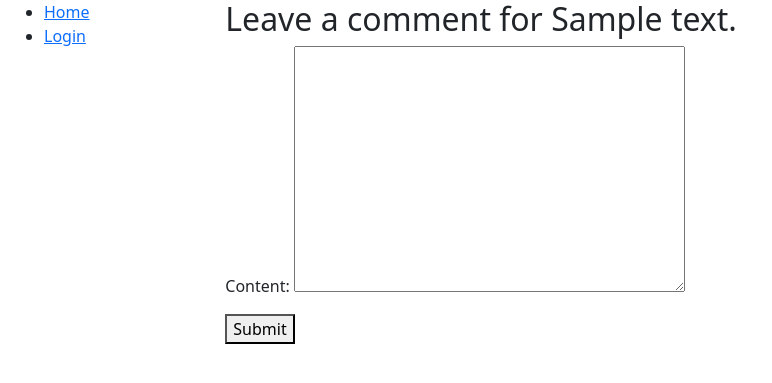
After one commit to Shuhao99/MiniAmazon, a Django app: page /delivered_items/1/comment in a window 1280 px wide. The commit adds this page. Shown: the top 383 px of the page, without its empty margins (0-772 px from the left). Run offline with Django 4.2, Linux system fonts and the light colour scheme; tables that the repository leaves empty hold one stand-in row (values such as "Sample post").

Commit message:
Add: Comments

```diff
--- a/web-app/amazon/urls.py
+++ b/web-app/amazon/urls.py
@@ -15,7 +15,7 @@ Including another URLconf
 """
 from django.contrib import admin
 from django.urls import path
-from amazon_server.views import login_view, logout_view, register_view, become_seller, add_item, home, browse_view, search_view, purchase_view, multi_purchase_view, user_orders, shopping_cart_view, shopping_cart_multi_purchase_view, place_order_failed_view
+from amazon_server.views import login_view, logout_view, register_view, become_seller, add_item, home, browse_view, search_view, purchase_view, multi_purchase_view, user_orders, shopping_cart_view, shopping_cart_multi_purchase_view, place_order_failed_view, delivered_items, comment_form
 urlpatterns = [
     path("", home, name="home"),
     path('admin/', admin.site.urls),
@@ -33,4 +33,6 @@ urlpatterns = [
     path('shopping_cart/', shopping_cart_view, name='shopping_cart'),
     path('shopping_cart_multi_purchase', shopping_cart_multi_purchase_view, name='shopping_cart_multi_purchase'),
     path('place_order_failed', place_order_failed_view, name='place_order_failed'),
+    path('delivered_items/', delivered_items, name='delivered_items'),
+    path('delivered_items/<int:ordered_item_id>/comment', comment_form, name='comment_form'),
 ]
--- a/web-app/amazon_server/forms.py
+++ b/web-app/amazon_server/forms.py
@@ -1,5 +1,5 @@
 from django import forms
-from .models import Item
+from .models import Item, Comment
 class BecomeSellerForm(forms.Form):
     confirm = forms.BooleanField(
         required=True,
@@ -38,3 +38,8 @@ class ConfirmOrderForm(forms.Form):
     x_cord = forms.IntegerField(label="X Coordinate", min_value=0)
     y_cord = forms.IntegerField(label="Y Coordinate", min_value=0)
     ups_account_id = forms.CharField(label="UPS Account Id", required=False)
+
+class CommentForm(forms.ModelForm):
+    class Meta:
+        model = Comment
+        fields = ['content']
--- a/web-app/amazon_server/models.py
+++ b/web-app/amazon_server/models.py
@@ -65,3 +65,14 @@ class ShoppingCartItem(models.Model):
     class Meta:
         unique_together = ('user', 'item')
         db_table = 'shoppingcartitem'
+
+class Comment(models.Model):
+    item = models.ForeignKey(Item, on_delete=models.CASCADE)
+    buyer = models.ForeignKey(User, on_delete=models.CASCADE)
+    content = models.TextField()
+
+    def __str__(self):
+        return f"<Comment by {self.buyer} on {self.item}>"
+
+    class Meta:
+        db_table = 'comment'
--- a/web-app/amazon_server/templates/base_generic.html
+++ b/web-app/amazon_server/templates/base_generic.html
@@ -24,6 +24,7 @@
             <li><a href="{% url 'search' %}">Search items</a></li>
             <li><a href="{% url 'user_orders' %}">Orders</a></li>
             <li><a href="{% url 'shopping_cart' %}">Shopping Cart</a></li>
+            <li><a href="{% url 'delivered_items' %}">Make Comments</a></li>
             <li>User: {{ user.get_username }}</li>
           {% else %}
             <li><a href="{% url 'login' %}?next={{ request.path }}">Login</a></li>
--- /dev/null
+++ b/web-app/amazon_server/templates/comment_form.html
@@ -0,0 +1,10 @@
+{% extends 'base_generic.html' %}
+
+{% block content %}
+  <h2>Leave a comment for {{ ordered_item.item.description }}</h2>
+  <form method="post">
+    {% csrf_token %}
+    {{ form.as_p }}
+    <button type="submit">Submit</button>
+  </form>
+{% endblock %}
--- a/web-app/amazon_server/views.py
+++ b/web-app/amazon_server/views.py
@@ -4,11 +4,11 @@ from django.contrib.auth.forms import UserCreationForm
 from django.contrib.auth.forms import AuthenticationForm
 from django.contrib import messages
 from django.contrib.auth.decorators import login_required
-from .forms import BecomeSellerForm, AddItemForm, MultiPurchaseForm, ConfirmOrderForm
+from .forms import BecomeSellerForm, AddItemForm, MultiPurchaseForm, ConfirmOrderForm, CommentForm
 from .models import Ordered_Items, UserProfile, Item, ShoppingCartItem
 from django.core.exceptions import ObjectDoesNotExist
 from django.shortcuts import get_object_or_404
-from .models import WareHouse, Order, Ordered_Items
+from .models import WareHouse, Order, Ordered_Items, Comment
 from .forms import PurchaseForm
 from django.db.models import Func
 from django.db import models
@@ -134,7 +134,9 @@ def add_item(request):
 @login_required
 def browse_view(request):
     items = Item.objects.all()
-    return render(request, 'amazon_server/browse.html', {'items': items})
+    comments = Comment.objects.all()
+    context = {'items': items, 'comments': comments}
+    return render(request, 'amazon_server/browse.html', context)
 
 @login_required
 def place_order_failed_view(request):
@@ -147,7 +149,8 @@ def search_view(request):
         items = Item.objects.filter(description__icontains=query)
     else:
         items = None
-    return render(request, 'amazon_server/search.html', {'items': items, 'query': query})
+    comments = Comment.objects.all()
+    return render(request, 'amazon_server/search.html', {'items': items, 'query': query, 'comments':comments})
 
 @login_required
 def purchase_view(request, item_id):
@@ -346,3 +349,24 @@ def shopping_cart_multi_purchase_view(request):
         'selected_items': selected_items_with_quantities,
     }
     return render(request, 'amazon_server/shopping_cart_multi_purchase.html', context)
+
+def delivered_items(request):
+    delivered_orders = Order.objects.filter(status='delivered')
+    ordered_items = Ordered_Items.objects.filter(order__in=delivered_orders)
+
+    context = {'ordered_items': ordered_items}
+    return render(request, 'delivered_items.html', context)
+
+def comment_form(request, ordered_item_id):
+    ordered_item = Ordered_Items.objects.get(pk=ordered_item_id)
+    if request.method == 'POST':
+        form = CommentForm(request.POST)
+        if form.is_valid():
+            new_comment = form.save(commit=False)
+            new_comment.buyer = request.user
+            new_comment.item = ordered_item.item
+            new_comment.save()
+            return redirect('delivered_items')
+    else:
+        form = CommentForm()
+    return render(request, 'comment_form.html', {'form': form, 'ordered_item': ordered_item})
```
Also changed, not shown: web-app/amazon_server/templates/amazon_server/browse.html (+14 -0 lines), web-app/amazon_server/templates/amazon_server/search.html (+7 -0 lines), web-app/amazon_server/templates/delivered_items.html (added, +14 -0 lines), web-app/amazon_server/migrations/0007_comment.py (added).
